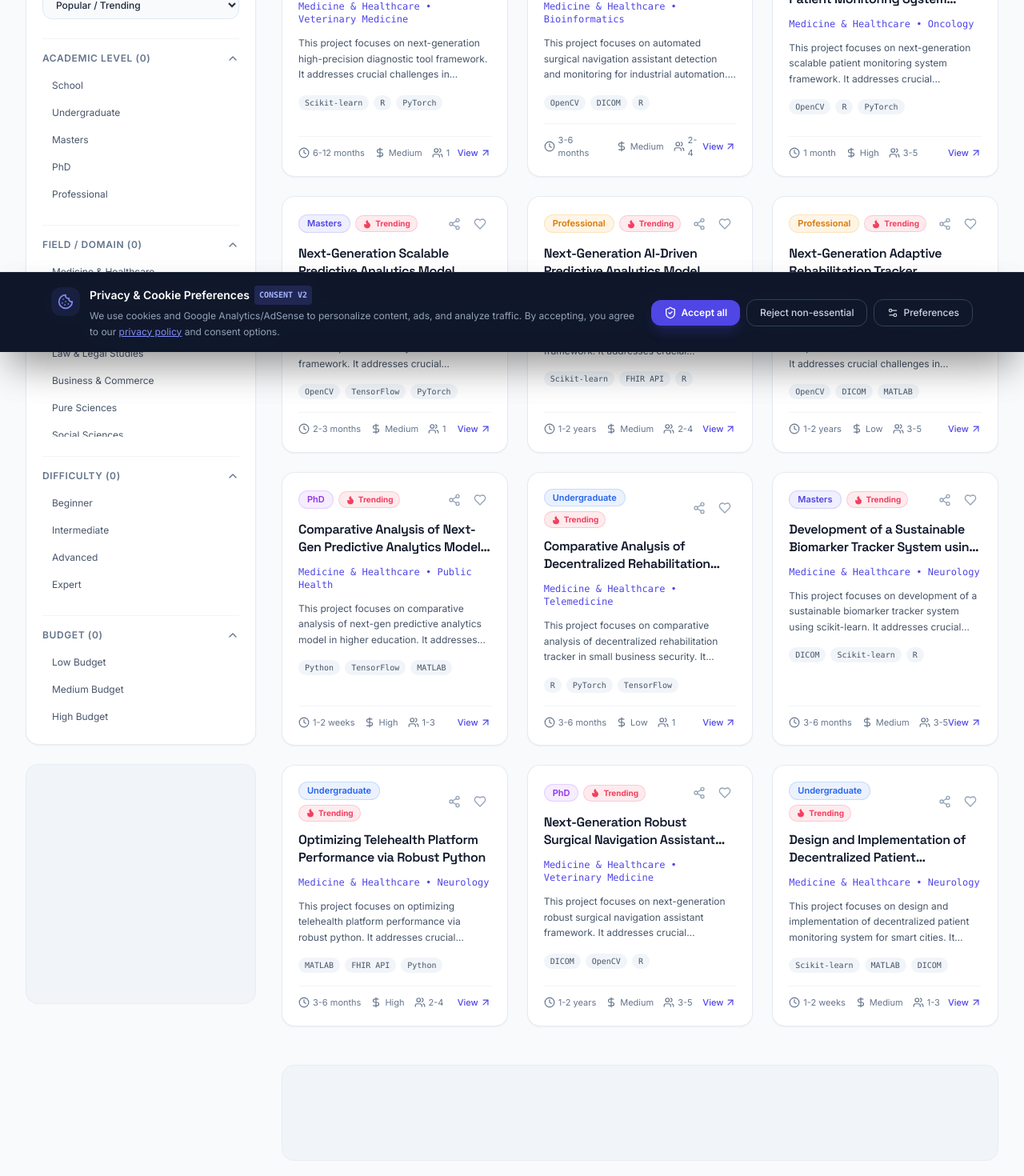
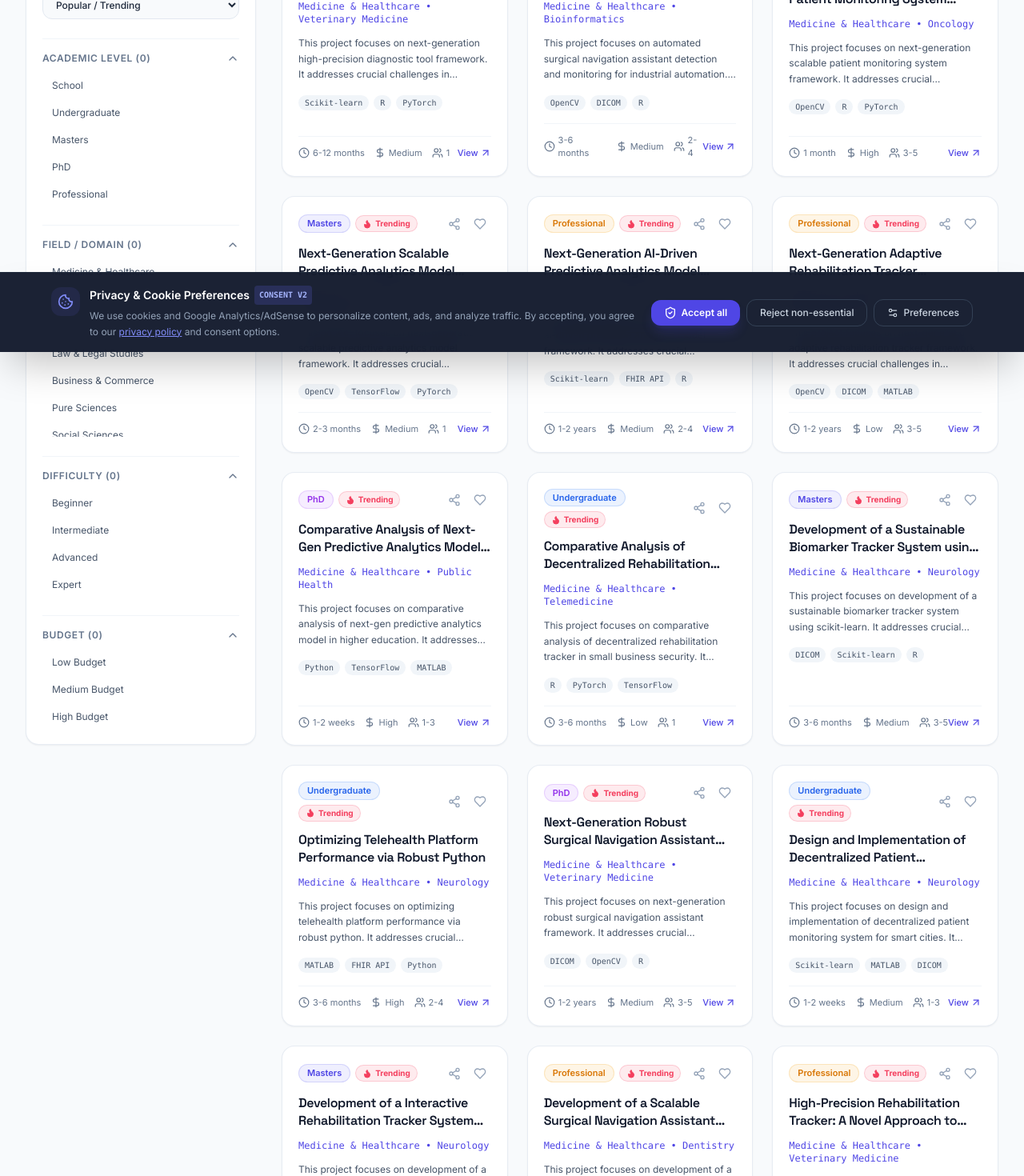
Before and after one commit to fazlurrehmank4-svg/idea, a Next.js app: page /explore in a window 1280 px wide. Shown: the part 360-1830 px from the top of the page at 80% size. Built offline with nearby package versions, Linux system fonts and the light colour scheme.

Commit message:
refactor: remove declared ad slots and cleanup duplicate consent banners
Co-authored-by: fazlurrehmank4-svg <278763943+fazlurrehmank4-svg@users.noreply.github.com>

```diff
--- a/src/app/explore/page.tsx
+++ b/src/app/explore/page.tsx
@@ -7,9 +7,7 @@ import { Footer } from "@/components/Footer";
 import { SearchBar } from "@/components/SearchBar";
 import { FilterBar } from "@/components/FilterBar";
 import { IdeaCard } from "@/components/IdeaCard";
-import { AdSlot } from "@/components/ads/AdSlot";
 import { InstallPrompt } from "@/components/pwa/InstallPrompt";
-import { ConsentBanner } from "@/components/ads/ConsentBanner";
 import { SurpriseMeModal } from "@/components/SurpriseMeModal";
 import { searchIdeas } from "@/lib/fuse";
 import { useAppStore } from "@/lib/store";
@@ -83,15 +81,11 @@ function ExploreContent() {
           <SearchBar />
         </div>
 
-        {/* Layout with Sidebar Ad & Filter Bar */}
+        {/* Layout with Sidebar & Filter Bar */}
         <div className="flex flex-col lg:flex-row gap-8">
           {/* Sidebar */}
           <div className="space-y-6">
             <FilterBar />
-            {/* Sidebar Ad for Desktop */}
-            <div className="hidden lg:block w-72">
-              <AdSlot slot="2000000001" format="vertical" minHeight="300px" />
-            </div>
           </div>
 
           {/* Ideas Grid Feed */}
@@ -110,16 +104,8 @@ function ExploreContent() {
               </div>
             ) : (
               <div className="grid grid-cols-1 md:grid-cols-2 xl:grid-cols-3 gap-6">
-                {paginatedIdeas.map((idea, index) => (
-                  <React.Fragment key={idea.id}>
-                    <IdeaCard idea={idea} />
-                    {/* In-feed ad every 12 cards */}
-                    {(index + 1) % 12 === 0 && (
-                      <div className="col-span-1 md:col-span-2 xl:col-span-3">
-                        <AdSlot slot={`200000000${index}`} minHeight="120px" />
-                      </div>
-                    )}
-                  </React.Fragment>
+                {paginatedIdeas.map((idea) => (
+                  <IdeaCard key={idea.id} idea={idea} />
                 ))}
               </div>
             )}
@@ -141,7 +127,6 @@ function ExploreContent() {
 
       <Footer />
       <InstallPrompt />
-      <ConsentBanner />
       <SurpriseMeModal />
     </div>
   );
--- a/src/app/idea/[id]/page.tsx
+++ b/src/app/idea/[id]/page.tsx
@@ -23,9 +23,7 @@ import {
 import { Header } from "@/components/Header";
 import { Footer } from "@/components/Footer";
 import { IdeaCard } from "@/components/IdeaCard";
-import { AdSlot } from "@/components/ads/AdSlot";
 import { InstallPrompt } from "@/components/pwa/InstallPrompt";
-import { ConsentBanner } from "@/components/ads/ConsentBanner";
 import { SurpriseMeModal } from "@/components/SurpriseMeModal";
 import { getIdeaById, getSimilarIdeas } from "@/lib/fuse";
 import { useAppStore } from "@/lib/store";
@@ -205,9 +203,6 @@ export default function IdeaDetailPage({ params }: { params: { id: string } }) {
           </ul>
         </div>
 
-        {/* AdSlot After Objectives */}
-        <AdSlot slot="3000000001" minHeight="120px" />
-
         {/* Tech Stack & Resources */}
         <div className="grid grid-cols-1 md:grid-cols-2 gap-6">
           <div className="bg-white dark:bg-slate-900 border border-slate-200/80 dark:border-slate-800/80 rounded-3xl p-6 shadow-sm space-y-4">
@@ -250,9 +245,6 @@ export default function IdeaDetailPage({ params }: { params: { id: string } }) {
           </div>
         </div>
 
-        {/* AdSlot Before Similar Ideas */}
-        <AdSlot slot="3000000002" minHeight="120px" />
-
         {/* Similar Ideas Recommendation */}
         {similarIdeas.length > 0 && (
           <div className="space-y-6 pt-4">
@@ -271,7 +263,6 @@ export default function IdeaDetailPage({ params }: { params: { id: string } }) {
 
       <Footer />
       <InstallPrompt />
-      <ConsentBanner />
       <SurpriseMeModal />
     </div>
   );
--- a/src/app/page.tsx
+++ b/src/app/page.tsx
@@ -5,7 +5,6 @@ import { Footer } from "@/components/Footer";
 import { SearchBar } from "@/components/SearchBar";
 import { FieldGrid } from "@/components/FieldGrid";
 import { IdeaCard } from "@/components/IdeaCard";
-import { AdSlot } from "@/components/ads/AdSlot";
 import { InstallPrompt } from "@/components/pwa/InstallPrompt";
 import { SurpriseMeModal } from "@/components/SurpriseMeModal";
 import ideasData from "@/data/ideas.json";
@@ -21,11 +20,6 @@ export default function HomePage() {
       <Header />
 
       <main className="flex-1">
-        {/* AdSlot Leaderboard Top */}
-        <div className="max-w-7xl mx-auto px-4 pt-4">
-          <AdSlot slot="1000000001" minHeight="90px" />
-        </div>
-
         {/* Hero Section */}
         <section className="relative overflow-hidden py-16 lg:py-24">
           {/* Animated Ambient Blobs */}
@@ -94,11 +88,6 @@ export default function HomePage() {
           <FieldGrid />
         </section>
 
-        {/* AdSlot In-Feed Mid-Grid */}
-        <div className="max-w-7xl mx-auto px-4 sm:px-6 lg:px-8">
-          <AdSlot slot="1000000002" minHeight="120px" />
-        </div>
-
         {/* Trending Ideas */}
         <section className="max-w-7xl mx-auto px-4 sm:px-6 lg:px-8 py-12">
           <div className="flex items-center justify-between mb-8">
@@ -148,11 +137,6 @@ export default function HomePage() {
             ))}
           </div>
         </section>
-
-        {/* AdSlot Footer */}
-        <div className="max-w-7xl mx-auto px-4 sm:px-6 lg:px-8 pb-12">
-          <AdSlot slot="1000000003" minHeight="150px" />
-        </div>
       </main>
 
       <Footer />
--- a/src/app/saved/page.tsx
+++ b/src/app/saved/page.tsx
@@ -7,12 +7,11 @@ import { Footer } from "@/components/Footer";
 import { IdeaCard } from "@/components/IdeaCard";
 import { SearchBar } from "@/components/SearchBar";
 import { InstallPrompt } from "@/components/pwa/InstallPrompt";
-import { ConsentBanner } from "@/components/ads/ConsentBanner";
 import { SurpriseMeModal } from "@/components/SurpriseMeModal";
 import { useAppStore } from "@/lib/store";
 import ideasData from "@/data/ideas.json";
 import { Idea } from "@/types/idea";
-import { Bookmark, Trash2, Download, Upload, Compass } from "lucide-react";
+import { Bookmark, Trash2, Download, Compass } from "lucide-react";
 
 const allIdeas = ideasData as Idea[];
 
@@ -132,7 +131,6 @@ export default function SavedPage() {
 
       <Footer />
       <InstallPrompt />
-      <ConsentBanner />
       <SurpriseMeModal />
     </div>
   );
--- a/src/app/submit/page.tsx
+++ b/src/app/submit/page.tsx
@@ -5,9 +5,8 @@ import confetti from "canvas-confetti";
 import { Header } from "@/components/Header";
 import { Footer } from "@/components/Footer";
 import { InstallPrompt } from "@/components/pwa/InstallPrompt";
-import { ConsentBanner } from "@/components/ads/ConsentBanner";
 import { SurpriseMeModal } from "@/components/SurpriseMeModal";
-import { PlusCircle, CheckCircle2, Send, Sparkles } from "lucide-react";
+import { CheckCircle2, Send, Sparkles } from "lucide-react";
 
 export default function SubmitPage() {
   const [submitted, setSubmitted] = useState(false);
@@ -221,7 +220,6 @@ export default function SubmitPage() {
 
       <Footer />
       <InstallPrompt />
-      <ConsentBanner />
       <SurpriseMeModal />
     </div>
   );
--- a/src/components/ads/AdSlot.tsx
+++ b/src/components/ads/AdSlot.tsx
@@ -13,7 +13,7 @@ interface AdSlotProps {
 }
 
 export function AdSlot({
-  slot = "6536758182",
+  slot = "1234567890",
   format = "auto",
   layout,
   style,
```
Also changed, not shown: public/sw.js.
